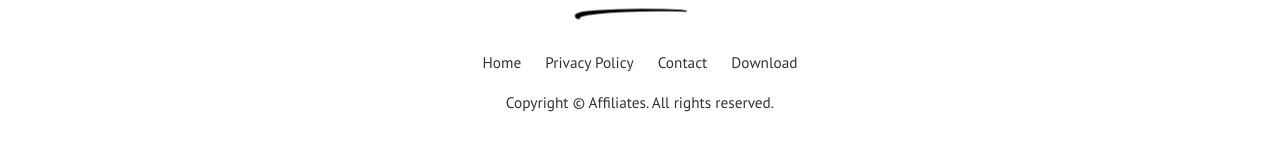
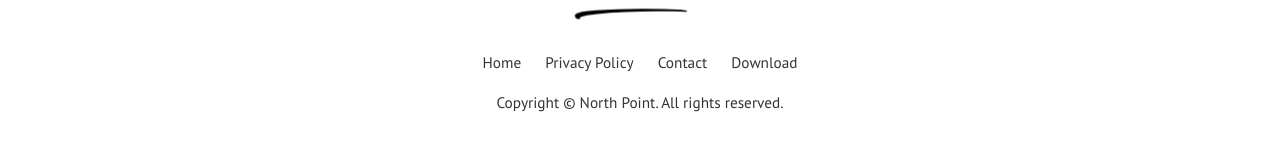
Before and after one commit to anvoids/northpoint, a Jekyll site: the page built from index.html, in a window 1280 px wide and 900 px high, scrolled down 1340 px. Shown: the part 755-897 px from the top of the window. Built offline with Jekyll 4.4.1, drawn with Linux system fonts in a browser that asks for light colours; the list of posts is cut into pages by our own code; comment, search, counter and statistics services are not loaded.

Commit message:
Update _config.yml

```diff
--- a/_config.yml
+++ b/_config.yml
@@ -1,7 +1,7 @@
-title: "Affiliates"
-email: wowthemesnet@gmail.com
+title: "North Point"
+email: rodrigorblx@gmail.com
 timezone: UTC
-baseurl: "/affiliates-jekyll-theme"
+baseurl: "/"
 permalink: "/:title/"
 logo: 'assets/images/logo.png'
 favicon: 'assets/images/favicon.ico'
```
